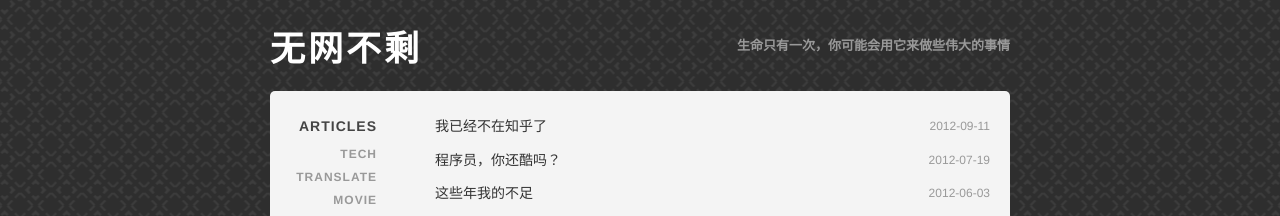
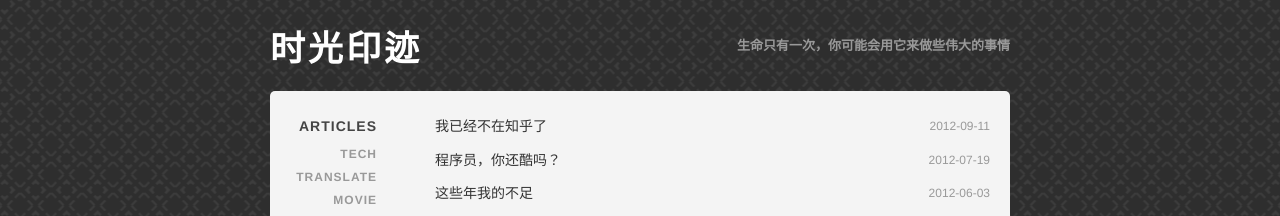
Before and after one commit to timecho/timecho.github.com, a Jekyll site: the page built from index.html, in a window 1280 px wide and 900 px high. Shown: the top 216 px of the window. Built offline with Jekyll 4.4.1, drawn with Linux system fonts in a browser that asks for light colours; nearby versions of some CDN libraries; Markdown is read by kramdown in place of the engine named in the settings.

Commit message:
Update _layouts/default.html

```diff
--- a/_layouts/default.html
+++ b/_layouts/default.html
@@ -2,7 +2,7 @@
 <html>
 	<head>
 		<meta http-equiv="content-type" content="text/html;charset=utf-8" />
-		<title>无网不剩</title>
+		<title>时光印迹</title>
 		<link rel="stylesheet" type="text/css" href="/css/style.css" />
 		<link rel="stylesheet" type="text/css" href="/css/syntax.css" />
 		<link rel="alternate" type="application/rss+xml" title="RSS" href="http://feeds.feedburner.com/lzyy">
@@ -22,7 +22,7 @@
 	<body>
 		<div id="logo">
 			<span id="tags">生命只有一次，你可能会用它来做些伟大的事情</span>
-			<h1><a href="/">无网不剩</a></h1></div>
+			<h1><a href="/">时光印迹</a></h1></div>
 		<div id="wrapper">
 			<div id="content" class="index">
 				<div id="sidebar">
```
